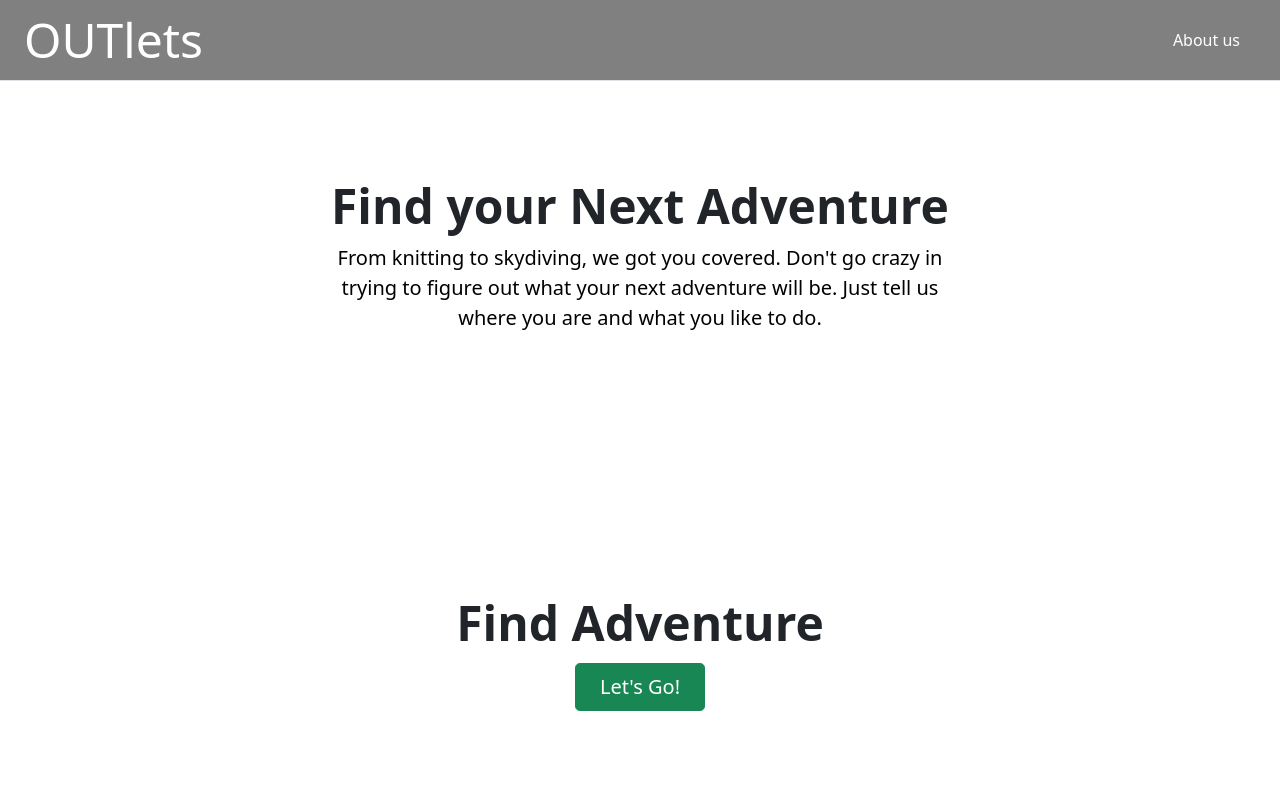
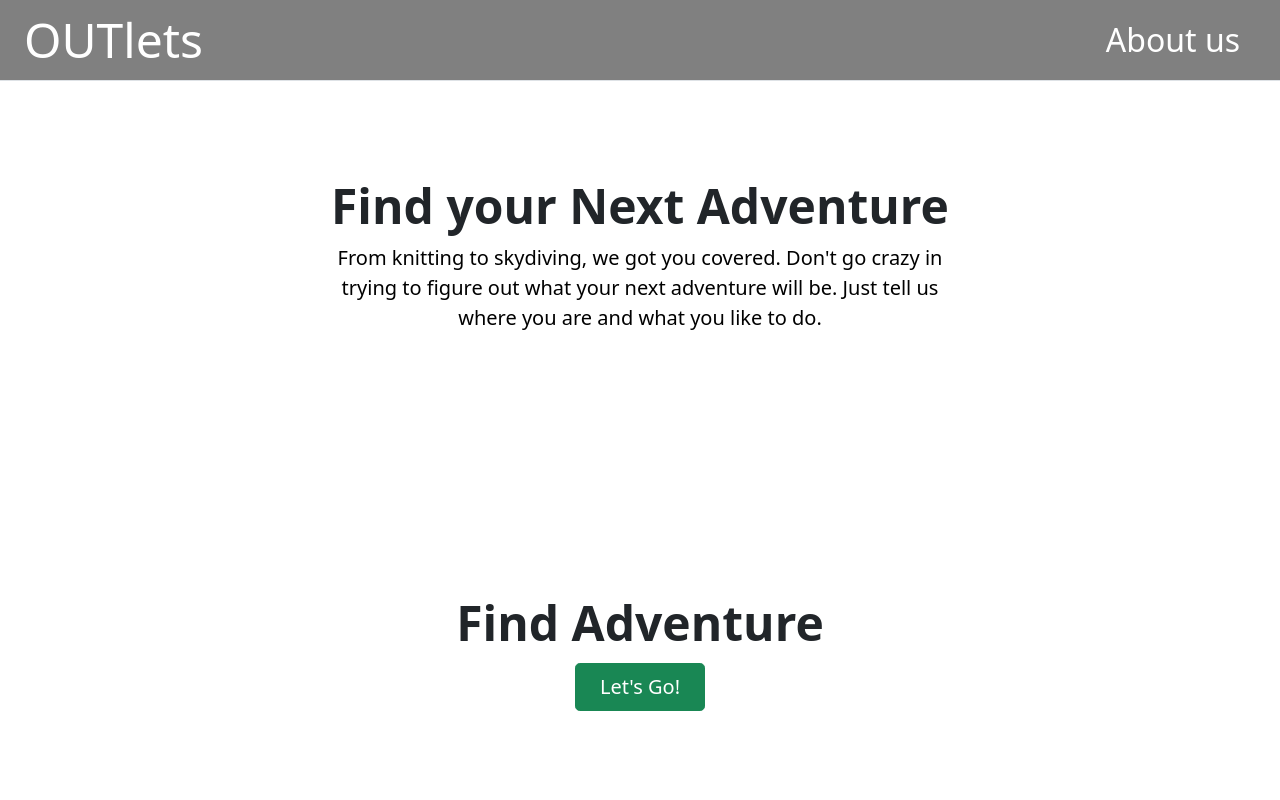
Before and after one commit to fsfgroup8/OUTlets, a plain HTML site: page index.html in a window 1280 px wide. Shown: the top 800 px of the page. Drawn offline with nearby package versions, Linux system fonts and the light colour scheme; no server answers.

Commit message:
Made minor fix to the About-us on upper-right of page

```diff
--- a/assets/css/style.css
+++ b/assets/css/style.css
@@ -23,6 +23,10 @@
     display: flex !important;
     justify-content: center !important;
     align-items: center !important;
+}
+
+#about-us {
+    font-size: 2em !important;
 }
 
 /* styles the hero section */
--- a/index.html
+++ b/index.html
@@ -26,7 +26,7 @@
             </a>
 
             <ul id="nav-bar" class="nav nav-pills">
-            <li class="nav-item"><a href="#footer" class="nav-link">About us</a></li>
+            <li class="nav-item"><a id="about-us" href="#footer" class="nav-link">About us</a></li>
             </ul>
         </header>
     </div>
```
